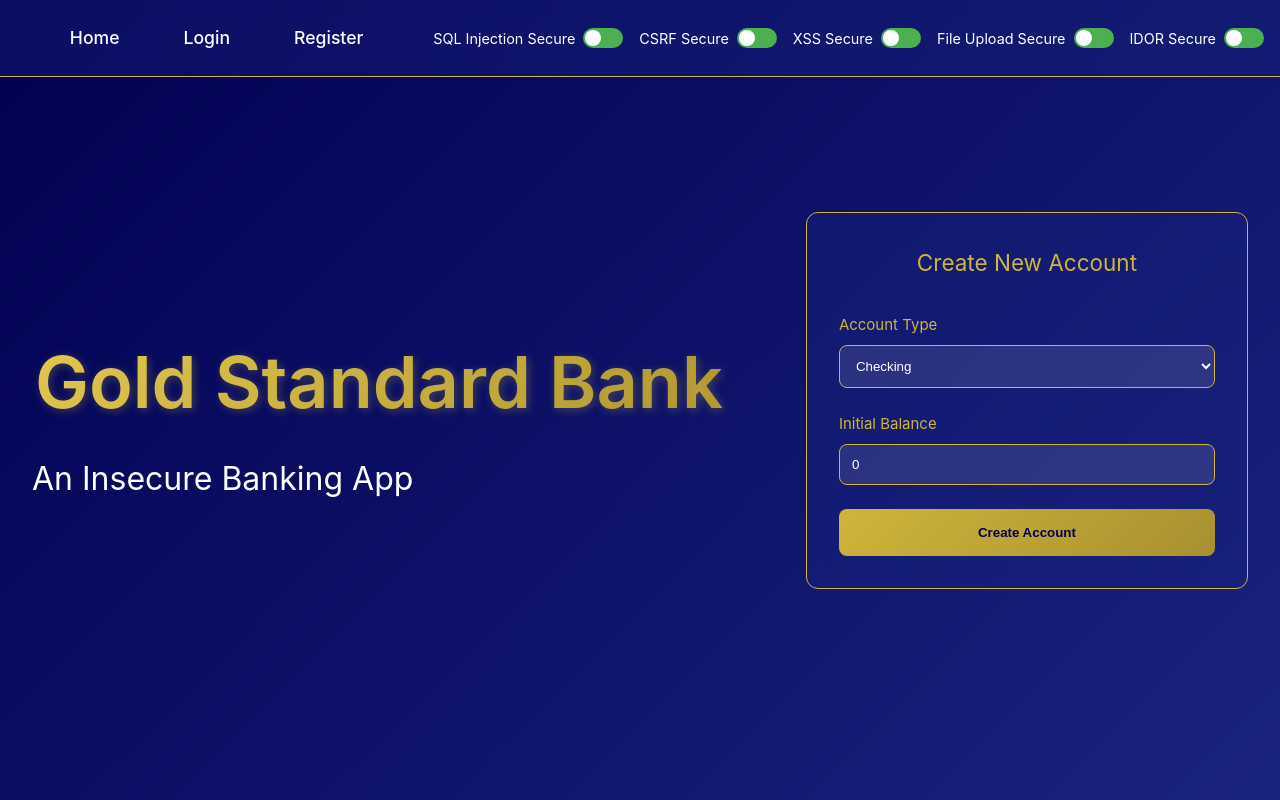
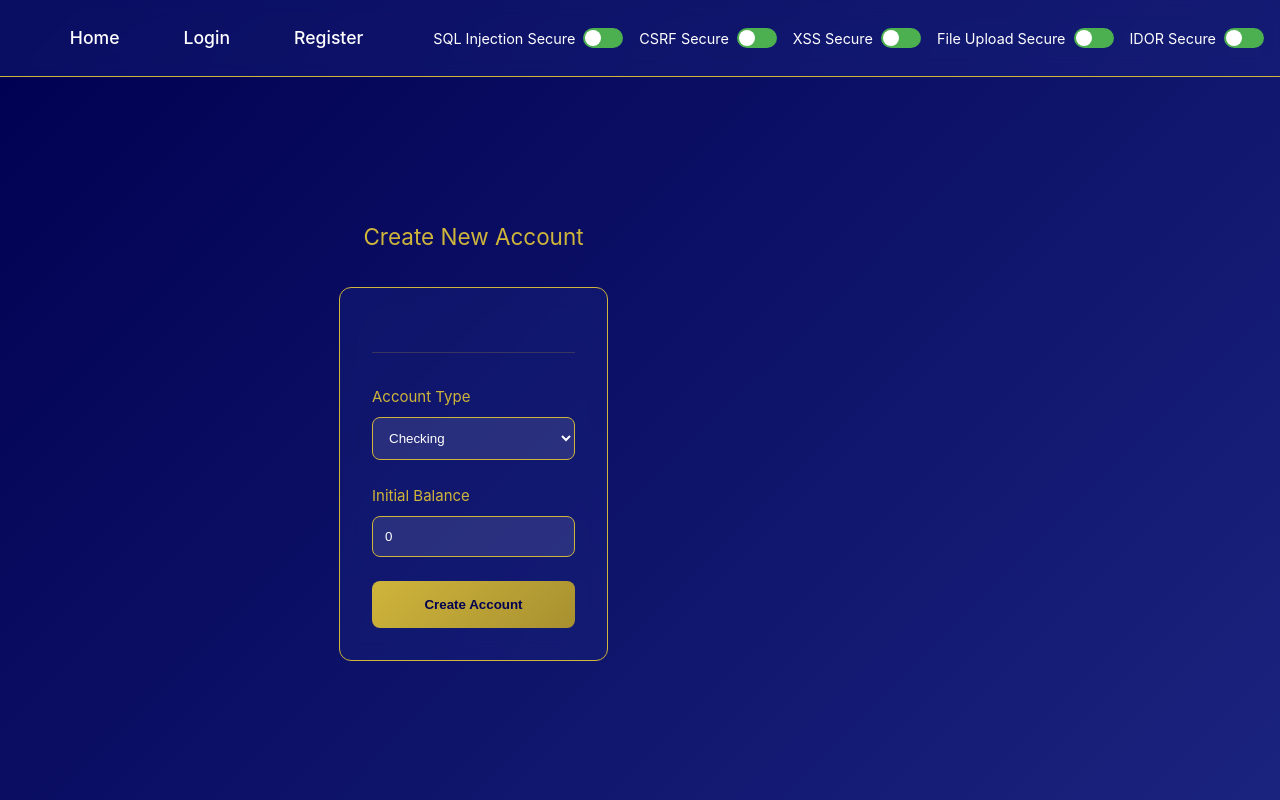
Before and after one commit to ted-miller92/wsrp, a Vue app in the folder wsrp_vue/: page /new-account in a window 1280 px wide. Built offline with nearby package versions, Linux system fonts and the light colour scheme.

Commit message:
added back button and added more user into to new form

```diff
--- a/wsrp_vue/src/components/NewAccountForm.vue
+++ b/wsrp_vue/src/components/NewAccountForm.vue
@@ -49,7 +49,11 @@ async function createAccount(event) {
 
 <template>
   <div class="new-account-form">
-    <h2>Create New Account</h2>
+    <div class="user-info">
+      <p class="user-type">{{ props.userProfile.user.user_type }}</p>
+      <p class="user-name">{{ props.userProfile.user.first_name }} {{ props.userProfile.user.last_name }}</p>
+    </div>
+
     <form @submit="createAccount">
       <div class="form-group">
         <label for="accountType">Account Type</label>
@@ -81,13 +85,31 @@ async function createAccount(event) {
 
 <style scoped>
 .new-account-form {
-  max-width: 500px;
-  margin: 2rem auto;
-  padding: 2rem;
   background: rgba(26, 35, 126, 0.4);
   backdrop-filter: blur(10px);
   border: 1px solid var(--bank-gold);
   border-radius: 12px;
+  padding: 2rem;
+}
+
+.user-info {
+  margin-bottom: 2rem;
+  text-align: center;
+  padding-bottom: 1.5rem;
+  border-bottom: 1px solid rgba(207, 181, 59, 0.2);
+}
+
+.user-type {
+  color: var(--bank-gold);
+  font-size: 1.1rem;
+  margin-bottom: 0.5rem;
+  text-transform: uppercase;
+}
+
+.user-name {
+  color: var(--bank-white);
+  font-size: 1.3rem;
+  font-weight: 500;
 }
 
 h2 {
--- a/wsrp_vue/src/components/NewAccountPage.vue
+++ b/wsrp_vue/src/components/NewAccountPage.vue
@@ -1,64 +1,69 @@
 <script setup>
-import Welcome from "./Welcome.vue";
 import NewAccountForm from "./NewAccountForm.vue";
 import NavBar from "./NavBar.vue";
-import { useRoute } from 'vue-router';
+import { useRoute, useRouter } from 'vue-router';
 
 const route = useRoute();
+const router = useRouter();
 const userProfile = {
   user: {
     user_name: route.query.user_name,
     user_id: route.query.user_id
   }
 };
+
+const handleBack = () => {
+  router.push('/dashboard');
+};
 </script>
 
 <template>
   <NavBar />
-  <header>
-    <div class="wrapper">
-      <Welcome msg="Gold Standard Bank" />
+  <main class="account-container">
+    <div class="form-header">
+      <button class="back-button" @click="handleBack">
+        <i class="fas fa-arrow-left"></i>
+      </button>
+      <h2>Create New Account</h2>
     </div>
-  </header>
-
-  <main class="account-container">
     <NewAccountForm :userProfile="userProfile" />
   </main>
 </template>
 
 <style scoped>
-header {
-  line-height: 1.5;
-  margin-top: 60px; /* Added to accommodate navbar */
-  margin-bottom: 2rem;
+.account-container {
+  max-width: 500px;
+  margin: 80px auto 0;
+  padding: 2rem;
 }
 
-.logo {
-  display: block;
-  margin: 0 auto 2rem;
+.form-header {
+  display: flex;
+  align-items: center;
+  margin-bottom: 2rem;
+  position: relative;
 }
 
-@media (min-width: 1024px) {
-  header {
-    display: flex;
-    place-items: center;
-    padding-right: calc(var(--section-gap) / 2);
-  }
-
-  .logo {
-    margin: 0 2rem 0 0;
-  }
-
-  header .wrapper {
-    display: flex;
-    place-items: flex-start;
-    flex-wrap: wrap;
-  }
+.back-button {
+  position: absolute;
+  left: 0;
+  background: none;
+  border: none;
+  color: var(--bank-gold);
+  font-size: 1.5rem;
+  cursor: pointer;
+  padding: 0.5rem;
+  transition: transform 0.2s ease;
 }
 
-.register-container {
-  max-width: 600px;
-  margin: 0 auto;
-  padding: 2rem;
+.back-button:hover {
+  transform: translateX(-3px);
+}
+
+h2 {
+  flex: 1;
+  text-align: center;
+  color: var(--bank-gold);
+  margin: 0;
 }
 </style>
```
